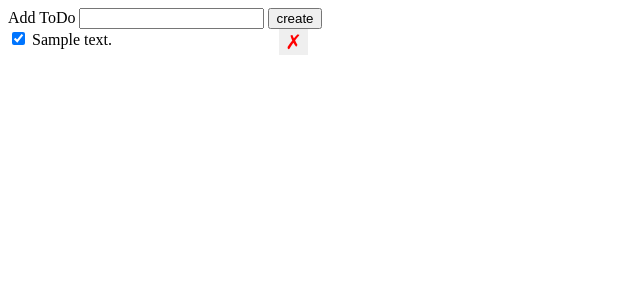
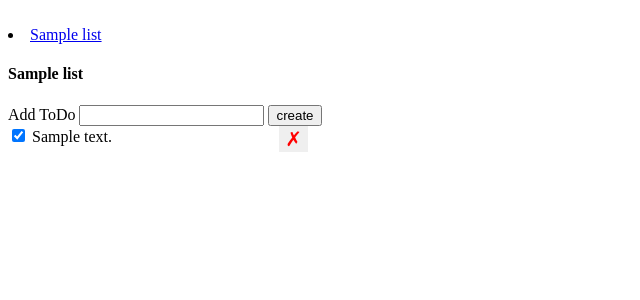
Before and after one commit to JamesRexMiller4/fullstack_Udacity, a Flask app: page /lists/1 in a window 1280 px wide. Shown: the top 300 px of the page, without its empty margins (0-640 px from the left). Run offline with Flask 2, Linux system fonts and the light colour scheme; tables that the repository leaves empty hold one stand-in row (values such as "Sample post").

Commit message:
Add TodoLists to template and update naming being passed to template from app

```diff
--- a/todoapp/app.py
+++ b/todoapp/app.py
@@ -75,7 +75,10 @@ def remove_todo(todo_id):
 
 @app.route('/lists/<todo_list_id>')
 def get_list_todos(todo_list_id):
-  return render_template('index.html', data=Todo.query.filter_by(todo_list_id=todo_list_id).order_by('id').all())
+  return render_template('index.html',
+  lists=TodoList.query.all(),
+  active_list=TodoList.query.get(todo_list_id),
+  todos=Todo.query.filter_by(todo_list_id=todo_list_id).order_by('id').all())
 
 @app.route('/')
 def index():
--- a/todoapp/templates/index.html
+++ b/todoapp/templates/index.html
@@ -7,7 +7,7 @@
   <title>Flask Todo App</title>
 </head>
 <style>
-  div {
+  #error {
     color: red;
   }
   ul {
@@ -37,21 +37,32 @@
   }
 </style>
 <body>
+  <div class='lists-wrapper'>
+    <ul id='todo-lists'></div>
+      {% for list in lists %}
+      <li>
+        <a href='/lists/{{ list.id }}'>{{ list.list_name }}</a></li>
+      {% endfor %}
+    </ul>
+  </div>
+  <div class='todos-wrapper'>
+    <h4>{{ active_list.list_name }}</h4>
     <form id='form'>
       <label>Add ToDo</label>
       <input id='description-input' type='text' name='description'>
       <input type='submit' value='create'>
     </form>
     <ul id='todos'>
-    {% for d in data %}
+      {% for todo in todos %}
       <li>
-      <input class='check-completed' data-id='{{ d.id }}' type='checkbox' {% if d.completed %} checked {% endif %}/>
-      {{ d.description }}
-      <button class='delete-btn' data-id='{{ d.id }}'>&cross;</button>
+        <input class='check-completed' data-id='{{ todo.id }}' type='checkbox' {% if todo.completed %} checked {% endif %}/>
+        {{ todo.description }}
+        <button class='delete-btn' data-id='{{ todo.id }}'>&cross;</button>
       </li>
       {% endfor %}
     </ul>
     <div id='error' class='hidden'>Something went wrong!</div>
+    </div>
 </body>
 
 <script>
```
Lines whose indentation alone changed are shown as unchanged.
